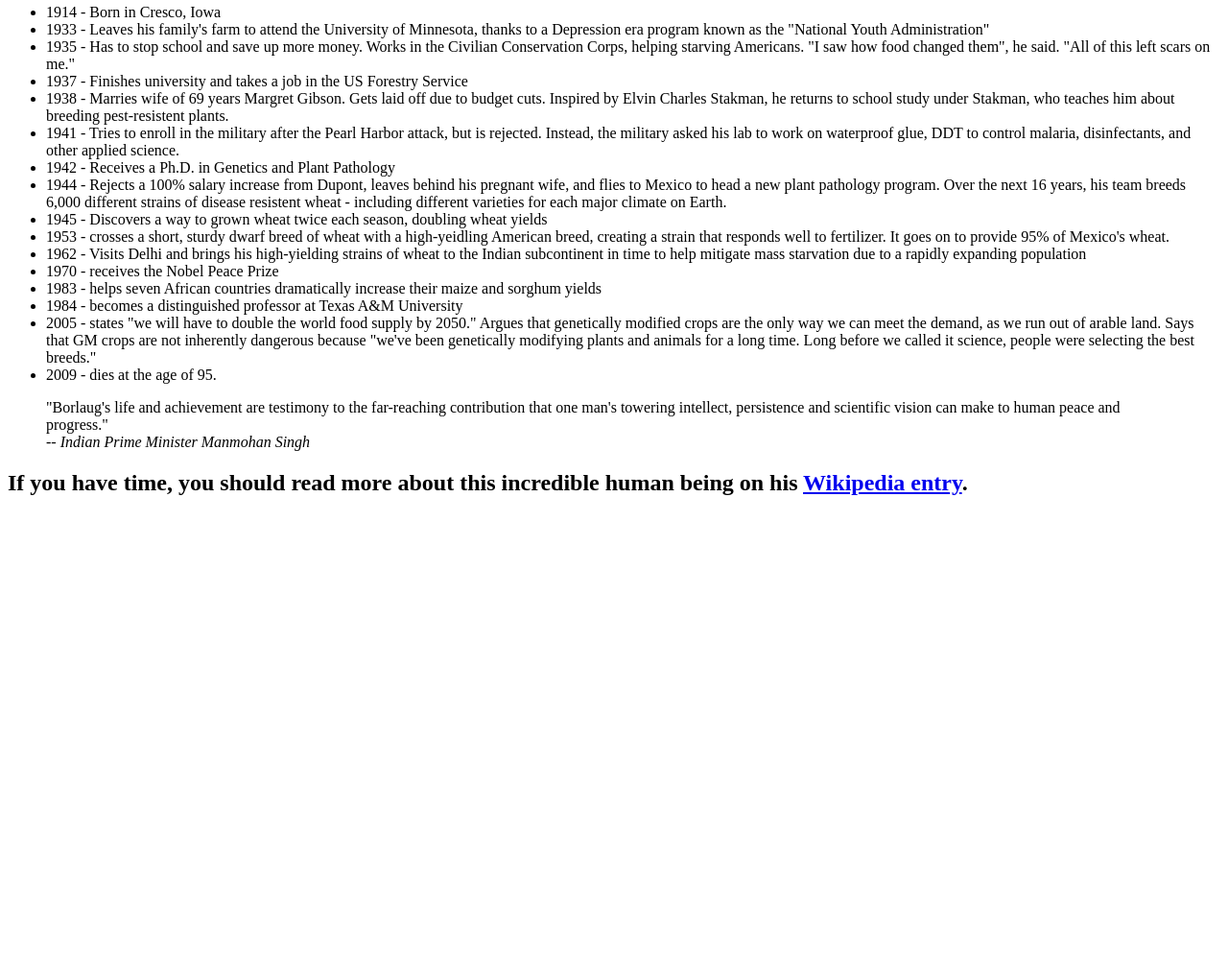
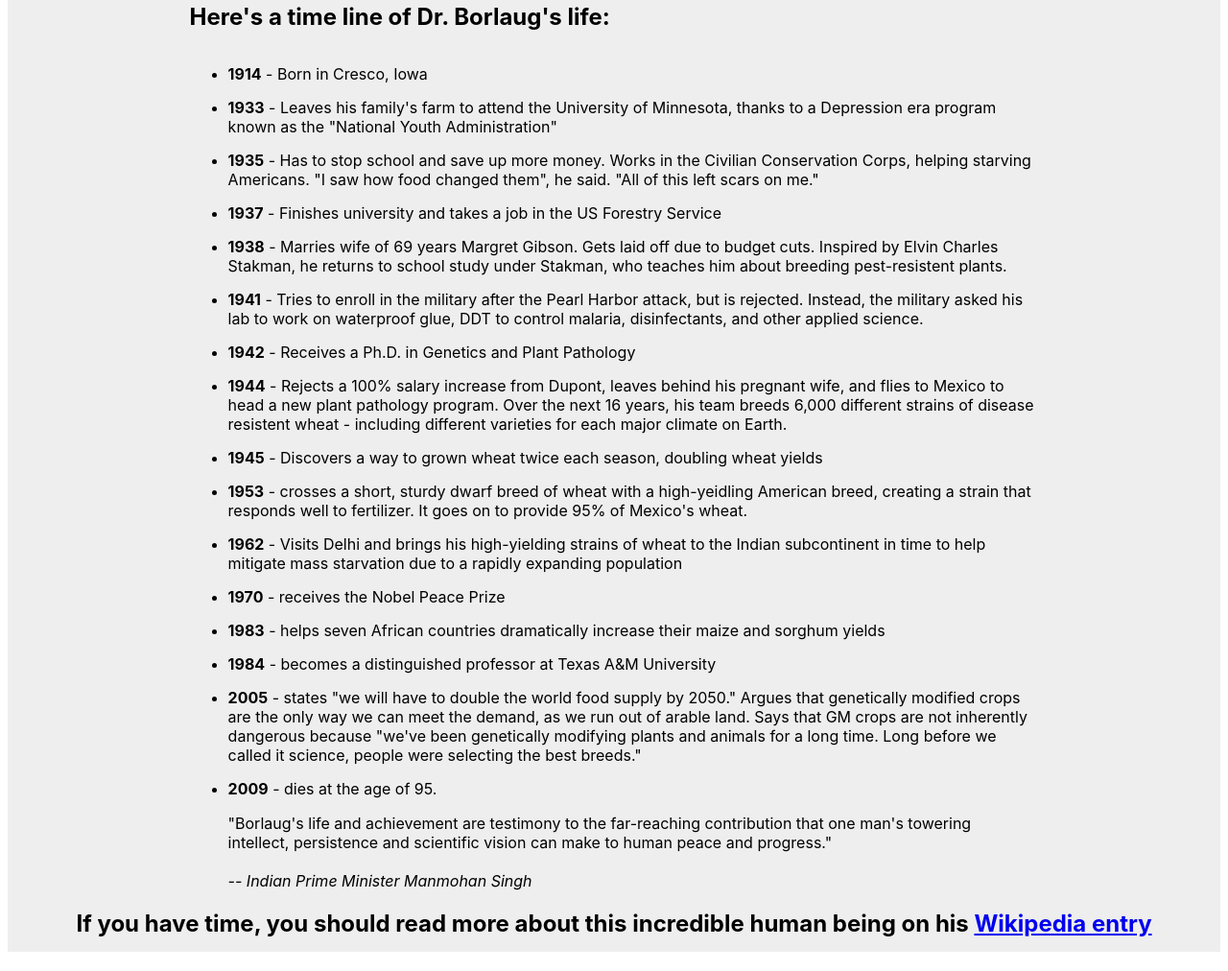
Before and after one commit to Abdulwhbhussain/Kehali-and-Abdul, a plain HTML site: page index.html in a window 1280 px wide. Shown: the part 495-1507 px from the top of the page at 96% size. Before the commit the page ends 1032 px from the top, so only its background shows below. Drawn offline with Linux system fonts and the light colour scheme.

Commit message:
Updated from developer 2

```diff
--- a/index.html
+++ b/index.html
@@ -8,77 +8,46 @@
     <title>Tribute Page</title>
 </head>
 <body>
-
     <main id="main">
         <h1 id="title"> Dr. Norman Borlaug </h1>
         <p> The man who saved a billion lives </p>
-
         <div id="img-div">
             <img src="https://cdn.freecodecamp.org/testable-projects-fcc/images/tribute-page-main-image.jpg" alt="Dr. Norman Borlaug seen standing in Mexican wheat field with a group of biologists" id="image">
-
             <div id="img-caption"> Dr. Norman Borlaug, third from the left, trains biologists in Mexico on how to increase wheat yields - part of his life-long war on hunger. </div>
-
-
         </div>
-
-
-
         <div id="tribute-info">
             <h2> Here's a time line of Dr. Borlaug's life: </h2>
-
             <ul>
-                <li> 1914 - Born in Cresco, Iowa </li>
-                <li> 1933 - Leaves his family's farm to attend the University of Minnesota, thanks to a Depression era program known as the "National Youth Administration" </li>
-                <li> 1935 - Has to stop school and save up more money. Works in the Civilian Conservation Corps, helping starving Americans. "I saw how food changed them", he said. "All of this left scars on me." </li>
-                <li> 1937 - Finishes university and takes a job in the US Forestry Service </li>
-                <li> 1938 - Marries wife of 69 years Margret Gibson. Gets laid off due to budget cuts. Inspired by Elvin Charles Stakman, he returns to school study under Stakman, who teaches him about breeding pest-resistent plants.
+                <li> <b>1914</b> - Born in Cresco, Iowa </li>
+                <li> <b>1933</b> - Leaves his family's farm to attend the University of Minnesota, thanks to a Depression era program known as the "National Youth Administration" </li>
+                <li> <b>1935</b> - Has to stop school and save up more money. Works in the Civilian Conservation Corps, helping starving Americans. "I saw how food changed them", he said. "All of this left scars on me." </li>
+                <li> <b>1937</b> - Finishes university and takes a job in the US Forestry Service </li>
+                <li> <b>1938</b> - Marries wife of 69 years Margret Gibson. Gets laid off due to budget cuts. Inspired by Elvin Charles Stakman, he returns to school study under Stakman, who teaches him about breeding pest-resistent plants.
                 </li>
-                <li> 1941 - Tries to enroll in the military after the Pearl Harbor attack, but is rejected. Instead, the military asked his lab to work on waterproof glue, DDT to control malaria, disinfectants, and other applied science. </li>
-
-                <li> 1942 - Receives a Ph.D. in Genetics and Plant Pathology </li>
-                <li> 1944 - Rejects a 100% salary increase from Dupont, leaves behind his pregnant wife, and flies to Mexico to head a new plant pathology program. Over the next 16 years, his team breeds 6,000 different strains of disease resistent wheat - including different varieties for each major climate on Earth. </li>
-                <li> 1945 - Discovers a way to grown wheat twice each season, doubling wheat yields </li>
-                <li> 1953 - crosses a short, sturdy dwarf breed of wheat with a high-yeidling American breed, creating a strain that responds well to fertilizer. It goes on to provide 95% of Mexico's wheat.
+                <li> <b>1941</b> - Tries to enroll in the military after the Pearl Harbor attack, but is rejected. Instead, the military asked his lab to work on waterproof glue, DDT to control malaria, disinfectants, and other applied science. </li>
+                <li> <b>1942</b> - Receives a Ph.D. in Genetics and Plant Pathology </li>
+                <li> <b>1944</b> - Rejects a 100% salary increase from Dupont, leaves behind his pregnant wife, and flies to Mexico to head a new plant pathology program. Over the next 16 years, his team breeds 6,000 different strains of disease resistent wheat - including different varieties for each major climate on Earth. </li>
+                <li> <b>1945</b> - Discovers a way to grown wheat twice each season, doubling wheat yields </li>
+                <li> <b>1953</b> - crosses a short, sturdy dwarf breed of wheat with a high-yeidling American breed, creating a strain that responds well to fertilizer. It goes on to provide 95% of Mexico's wheat.
                 </li>
-                <li> 1962 - Visits Delhi and brings his high-yielding strains of wheat to the Indian subcontinent in time to help mitigate mass starvation due to a rapidly expanding population </li>
-
-                <li> 1970 - receives the Nobel Peace Prize </li>
-                <li> 1983 - helps seven African countries dramatically increase their maize and sorghum yields </li>
-                <li> 1984 - becomes a distinguished professor at Texas A&M University </li>
-                <li> 2005 - states "we will have to double the world food supply by 2050." Argues that genetically modified crops are the only way we can meet the demand, as we run out of arable land. Says that GM crops are not inherently dangerous because "we've been genetically modifying plants and animals for a long time. Long before we called it science, people were selecting the best breeds." </li>
-                <li> 2009 - dies at the age of 95. </li>
-
+                <li> <b>1962</b> - Visits Delhi and brings his high-yielding strains of wheat to the Indian subcontinent in time to help mitigate mass starvation due to a rapidly expanding population </li>
+                <li> <b>1970</b> - receives the Nobel Peace Prize </li>
+                <li> <b>1983</b> - helps seven African countries dramatically increase their maize and sorghum yields </li>
+                <li> <b>1984</b> - becomes a distinguished professor at Texas A&M University </li>
+                <li> <b>2005</b> - states "we will have to double the world food supply by 2050." Argues that genetically modified crops are the only way we can meet the demand, as we run out of arable land. Says that GM crops are not inherently dangerous because "we've been genetically modifying plants and animals for a long time. Long before we called it science, people were selecting the best breeds." </li>
+                <li> <b>2009</b> - dies at the age of 95. </li>
             </ul>
-
             <blockquote>
-                "Borlaug's life and achievement are testimony to the far-reaching contribution that one man's towering intellect, persistence and scientific vision can make to human peace and progress."
-
-                <br>
-
+                "Borlaug's life and achievement are testimony to the far-reaching contribution that one man's towering intellect, persistence and scientific vision can make to human peace and progress."<br><br>
                 <cite>
                     -- Indian Prime Minister Manmohan Singh
                 </cite>
             </blockquote>
-
-
-
-
-
         </div>
-
-        <h2>
-          If you have time, you should read more about this incredible human
-          being on his
-          <a
-            id="tribute-link"
-            href="https://en.wikipedia.org/wiki/Norman_Borlaug"
-            target="_blank"
-            >Wikipedia entry</a
-          >.
+        <h2 id = "further">
+          If you have time, you should read more about this incredible human being on his
+          <a id="tribute-link" href="https://en.wikipedia.org/wikiNorman_Borlaug" target="_blank"> Wikipedia entry </a>
         </h2>
-
-
     </main>
-
 </body>
 </html>
--- a/styles.css
+++ b/styles.css
@@ -1,5 +1,38 @@
+body{
+  font-family: -apple-system, BlinkMacSystemFont, 'Segoe UI', 'Roboto',
+    'Helvetica Neue', Arial, sans-serif;
+}
+main{
+  background-color: #eee;
+}
+#title, p{
+  text-align: center;
+  padding-top: 20px;
+}
 #image {
     display: block;
     max-width: 100%;
-
-  }
+    height: auto;
+    margin-left: auto;
+    margin-right: auto;
+    justify-content: center;
+}
+#img-caption{
+  text-align: center;
+}
+#tribute-info{
+  display: block;
+  width: 70%;
+  margin-left: auto;
+  margin-right: auto;
+}
+#tribute-info ul li{
+  padding-top: 15px;
+}
+#cite{
+  margin: 20px;
+}
+#further{
+  text-align: center;
+  padding-bottom: 15px;
+}
```
